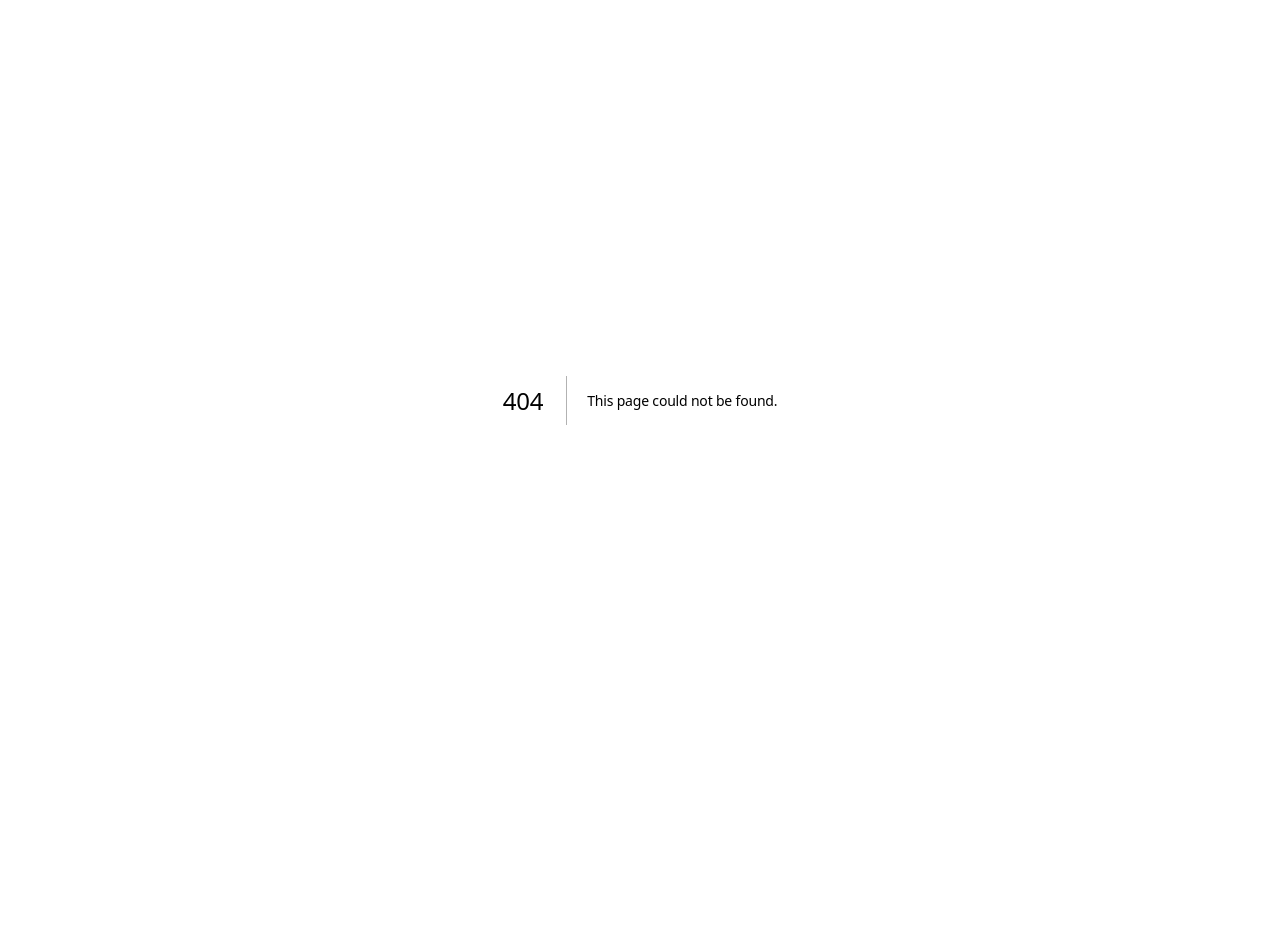
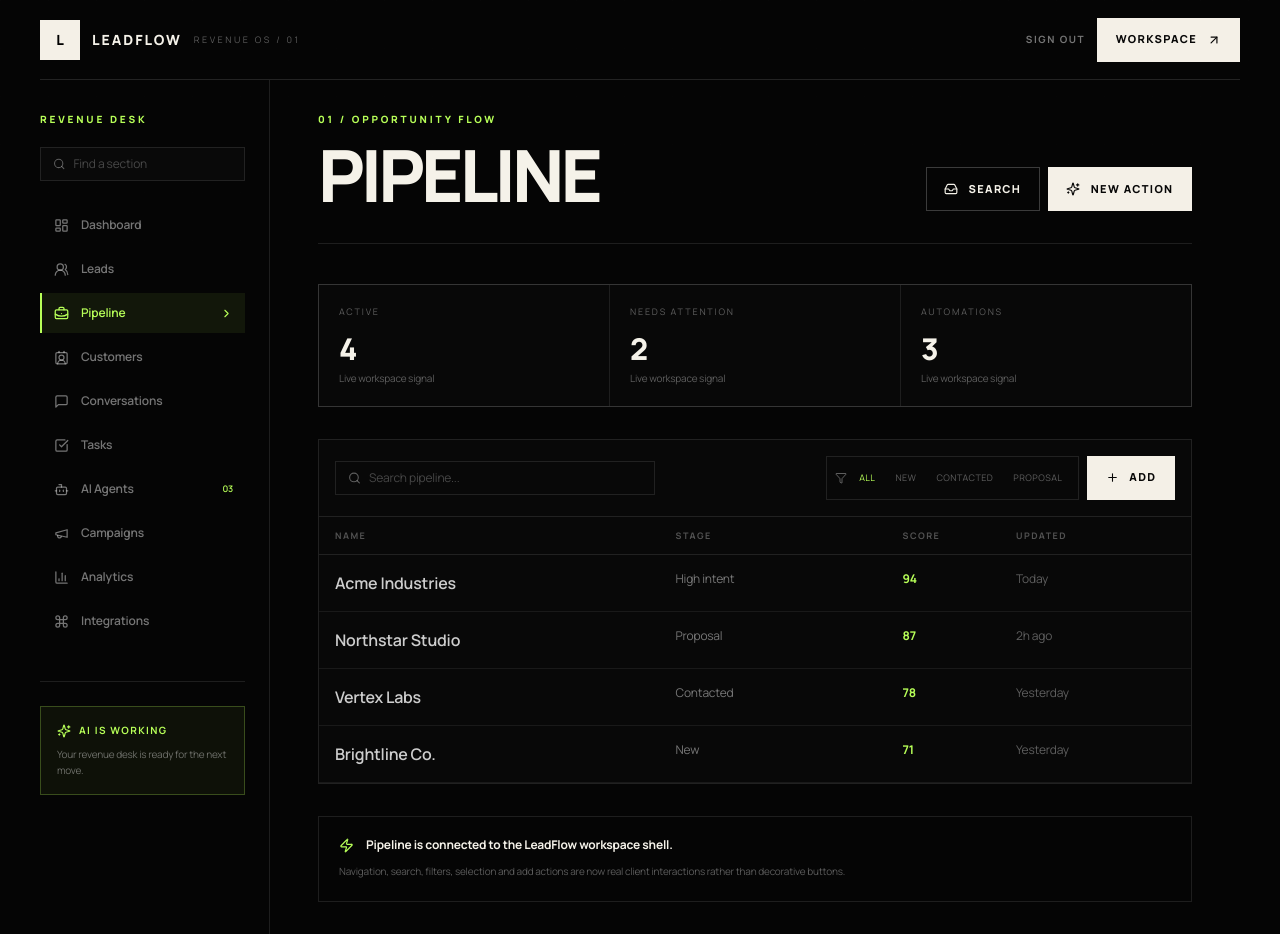
Before and after one commit to varunnkhatri/leadflow-crm, a Next.js app: page /pipeline in a window 1280 px wide. Before the commit this address had no page. Before the commit the page ends 800 px from the top, so only its background shows below. Built offline with nearby package versions, Linux system fonts and the light colour scheme.

Commit message:
Add pipeline workspace page

```diff
--- /dev/null
+++ b/app/pipeline/page.tsx
@@ -0,0 +1,6 @@
+import { WorkspaceShell } from "@/components/workspace-shell";
+import { WorkspaceSection } from "@/components/workspace-section";
+
+export default function PipelinePage() {
+  return <WorkspaceShell title="PIPELINE" eyebrow="01 / OPPORTUNITY FLOW"><WorkspaceSection kind="Pipeline" /></WorkspaceShell>;
+}
```
